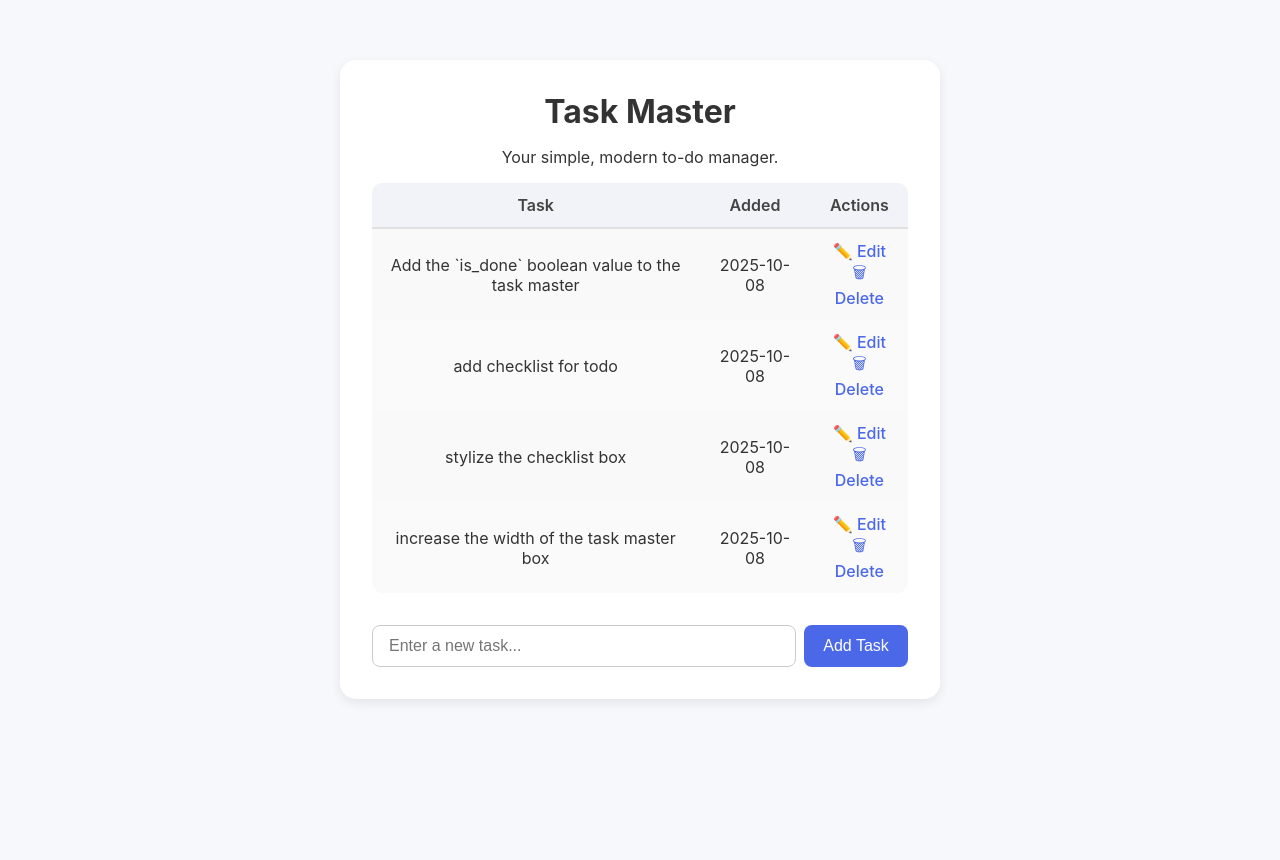
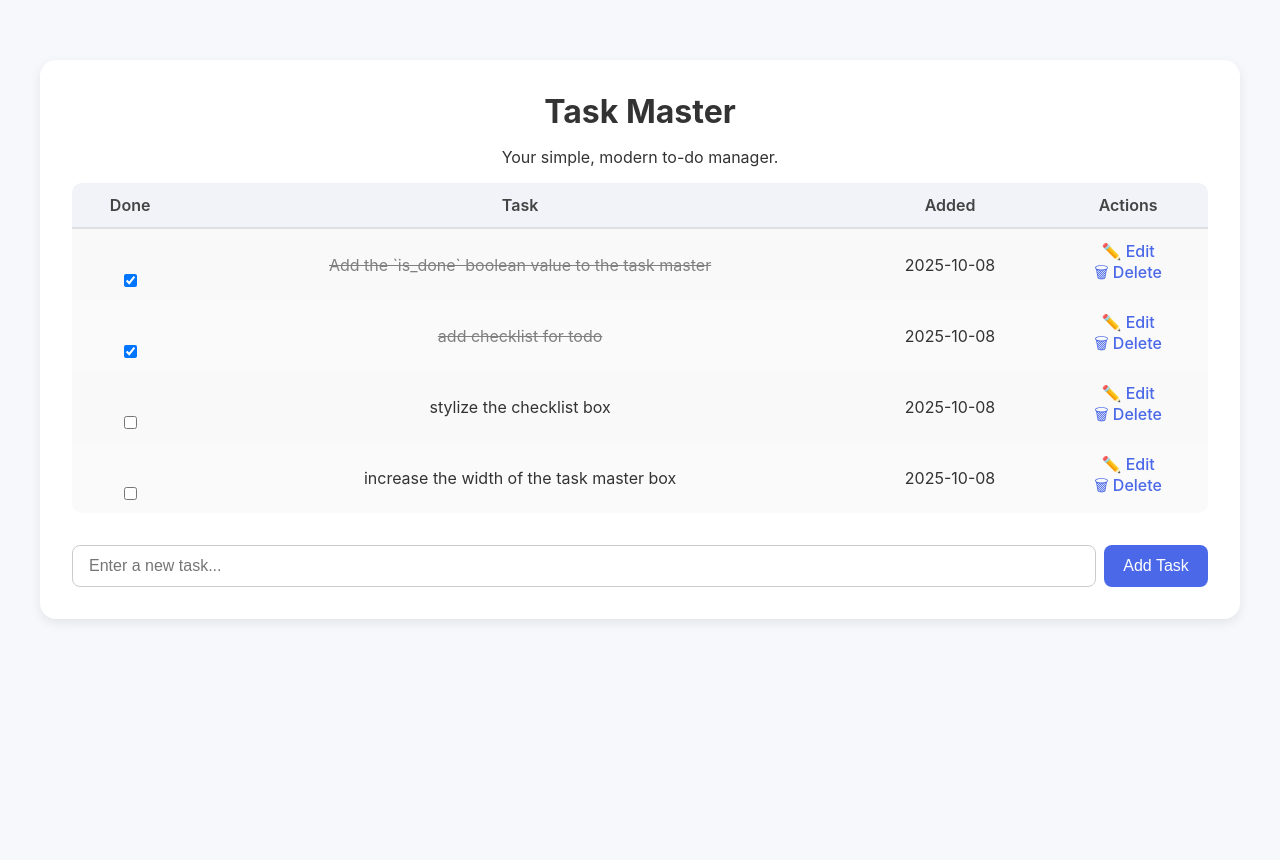
Before and after one commit to Aadeshh0/flask_api_routing, a Flask app: page / in a window 1280 px wide. Run offline with Flask 3, Linux system fonts and the light colour scheme; data comes from the database, SQL or seed files in the repository; both versions use the stored data as it was after the commit.

Commit message:
add: checklist ui for the tbale

```diff
--- a/static/css/main.css
+++ b/static/css/main.css
@@ -13,7 +13,8 @@
 
   /* ====== Container ====== */
   .content {
-    max-width: 600px;
+    width: 100%;
+    max-width: 1200px;
     margin: 60px auto;
     background: #fff;
     padding: 2rem;
@@ -108,6 +109,11 @@
     transform: translateY(-1px);
   }
 
+  .completed{
+    text-decoration: line-through;
+    color: gray;
+  }
+
   /* ====== Responsive ====== */
   @media (max-width: 600px) {
     .content {
--- a/templates/index.html
+++ b/templates/index.html
@@ -13,13 +13,19 @@
     {% else %}
     <table>
         <tr>
+            <th>Done</th>
             <th>Task</th>
             <th>Added</th>
             <th>Actions</th>
         </tr>
         {% for task in tasks %}
             <tr>
-                <td>{{ task.content }}</td>
+                <td>
+                    <form action="/toggle/{{task.id}}" method="GET">
+                        <input type="checkbox" onchange="this.form.submit()" {% if task.is_done %}checked{% endif %}>
+                    </form>
+                </td>
+                <td class="{% if task.is_done %}completed{% endif %}">{{ task.content }}</td>
                 <td>{{ task.date_created.date() }}</td>
                 <td>
                     <a href="/update/{{task.id}}">✏️ Edit</a>
@@ -35,5 +41,7 @@
         <input type="text" name="content" id="content" placeholder="Enter a new task..." required>
         <input type="submit" value="Add Task">
     </form>
+
+
 </div>
 {% endblock%}
```
Also changed, not shown: instance/test.db.
